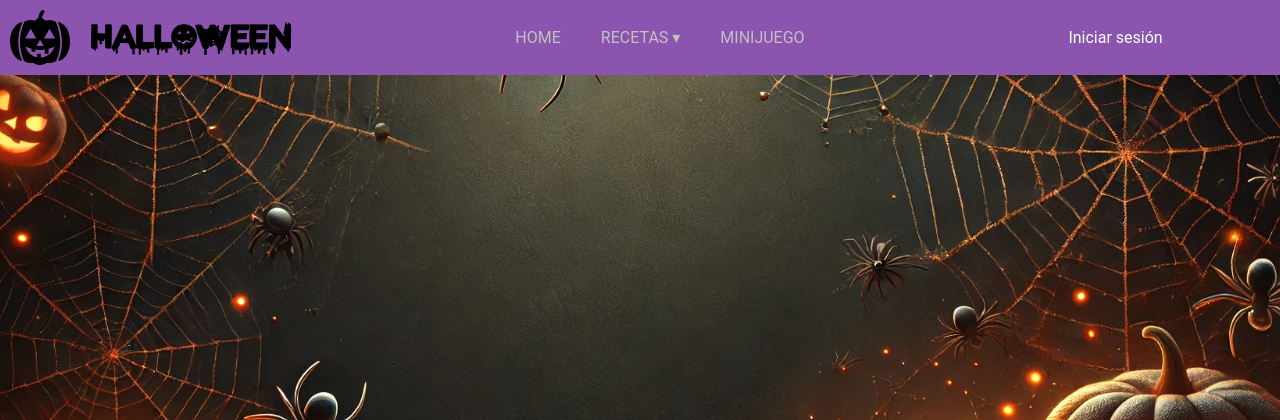
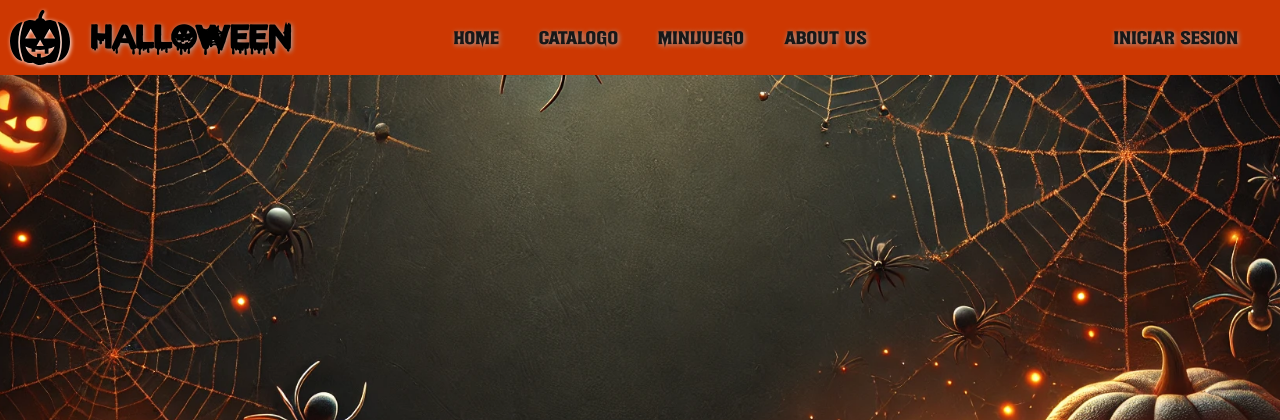
Before and after one commit to paurosmoleon/proyecto-de-halloween, a PHP site: page /components/catalogo.html in a window 1280 px wide. Shown: the top 420 px of the page. Run offline with PHP 8.4, Linux system fonts and the light colour scheme.

Commit message:
plantilla
cambio en todo

```diff
--- a/front/catalogo.html
+++ /dev/null
@@ -1,32 +0,0 @@
-<!DOCTYPE html>
-<html lang="en">
-<head>
-    <meta charset="UTF-8">
-    <meta name="viewport" content="width=device-width, initial-scale=1.0">
-    <title>Catalogo</title>
-    <link rel="stylesheet" href="./css/global.css">
-</head>
-<body>
-    <header>
-        <div class="contenedorHeader">
-            <div class="logoTitulo">
-                <img src="assets/img/icos-svg/halloween-icon.svg" class="logo">
-               <h1>Halloween</h1>
-            </div>
-            <nav>
-                <ul class="menuNavbar">
-                    <li><a href="./index.html">HOME</a></li>
-                    <li class="desplegable">
-                        <a href="#" class="desplegable">RECETAS &#9662;</a>
-                    </li>
-                    <li><a href="#">MINIJUEGO</a></li>
-                </ul>
-
-            </nav>
-            <div class="loginDiv">
-                <a href="./login.html">Iniciar sesión</a>
-            </div>
-        </div>
-    </header>
-</body>
-</html>
--- /dev/null
+++ b/front/components/catalogo.html
@@ -0,0 +1,31 @@
+<!DOCTYPE html>
+<html lang="en">
+  <head>
+    <meta charset="UTF-8" />
+    <meta name="viewport" content="width=device-width, initial-scale=1.0" />
+    <title>Catalogo</title>
+    <link rel="stylesheet" href="../css/global.css" />
+  </head>
+  <body>
+    <header>
+      <div class="contenedorHeader">
+        <div class="logoTitulo">
+          <img src="../assets/img/icos-svg/halloween-icon.svg" class="logo" />
+          <h1>Halloween</h1>
+        </div>
+        <nav>
+          <ul class="menuNavbar">
+            <li class="listahover"><a href="./index.html">HOME</a></li>
+            <li class="listahover"><a href="./catalogo.html">catalogo</a></li>
+            <li class="listahover"><a href="./game.html">MINIJUEGO</a></li>
+            <li class="listahover"><a href="./aboutus.html">About us</a></li>
+          </ul>
+        </nav>
+        <div class="loginDiv">
+          <a href="./login.html">Iniciar sesion</a>
+        </div>
+      </div>
+    </header>
+    <main></main>
+  </body>
+</html>
--- a/front/css/global.css
+++ b/front/css/global.css
@@ -1,4 +1,4 @@
-html{
+html {
     margin: 0;
     padding: 0;
     background-image: url(../assets/img/fondo.webp);
@@ -7,8 +7,9 @@ html{
     background-repeat: no-repeat;
     background-attachment: fixed;
     width: 100vw;
-}
-* {
+  }
+
+  * {
     margin: 0;
     padding: 0;
     box-sizing: border-box;
@@ -16,25 +17,49 @@ html{
 
   @font-face {
     font-family: Halloweeni;
-    src:url(../assets/img/fonts/mc3e8rG.ttf);
+    src: url(../assets/img/fonts/mc3e8rG.ttf);
   }
+
+  @font-face {
+    font-family: navHall;
+    src: url(../assets/img/fonts/Witch\ Magic.ttf);
+  }
+  @font-face {
+    font-family: navblood;
+    src: url(../assets/img/fonts/Bloody\ Terror\ TTF\ Personal.ttf);
+  }
+  @font-face {
+    font-family: navghost;
+    src: url(../assets/img/fonts/Bad\ Ghost_PersonalUseOnly.ttf);
+  }
+
+
   .loginDiv {
     width: 20%;
+    text-align: end;
+    padding: 0 2em;
   }
+
   .loginDiv a {
-    color: white;
-    margin-left: 20%;
+    color: #171717;
     text-decoration: none;
+    font-family: navHall;
+    transition: all 0.3s ease;
   }
+
   .loginDiv a:hover {
-    color: black;
+    color: rgb(249, 106, 34);
+    text-shadow: black 1px 1px 5px;
   }
+
   body {
     font-family: "Roboto", sans-serif;
-    background-color: #171717;
+    background-color: transparent;
   }
-header {
-    background-color: #8b55af;
+
+  header {
+    text-shadow: 1px 1px 5px rgb(172, 172, 172);
+    background-color: rgb(205, 56, 2);
     padding: 10px;
   }
 
@@ -42,7 +67,7 @@ header {
     display: flex;
     justify-content: space-between;
     align-items: center;
-    margin:  auto;
+    margin: auto;
     position: relative;
   }
 
@@ -50,6 +75,8 @@ header {
     flex: 1;
     display: flex;
     justify-content: center;
+    font-family: navHall;
+
   }
 
   .menuNavbar {
@@ -64,11 +91,35 @@ header {
   nav ul li {
     margin-left: 40px;
     position: relative;
+    line-height: 30px;
+
   }
 
   nav ul li a {
     text-decoration: none;
-    color: #c1c1c1;
+    color: #171717;
+    font-size: 1rem;
+    transition: all 1s ease;
+  }
+
+  /* Define la animación del balanceo */
+  @keyframes li-anim {
+    0% { transform: rotate(0deg); }
+    25% { transform: rotate(2deg); }
+    50% { transform: rotate(0deg); }
+    75% { transform: rotate(-2deg); }
+    100% { transform: rotate(0deg); }
+  }
+
+
+  nav ul li.listahover:hover {
+    animation: li-anim .6s ease infinite;
+    >a{
+        color: #ffffff;
+
+
+    }
+
   }
 
   .logoTitulo {
@@ -77,9 +128,11 @@ header {
     align-items: center;
     font-family: Halloweeni;
     text-transform: uppercase;
+
   }
 
   .logo {
     width: 60px;
     margin-right: 20px;
-}
+    filter: drop-shadow(1px 1px 2px white);
+  }
```
Also changed, not shown: front/assets/img/fonts/Bad Ghost_PersonalUseOnly.ttf (added), front/assets/img/fonts/Bloody Terror TTF Personal.ttf (added), front/assets/img/fonts/Witch Magic.ttf (added), front/components/aboutus.html (renamed from front/aboutus.html).
